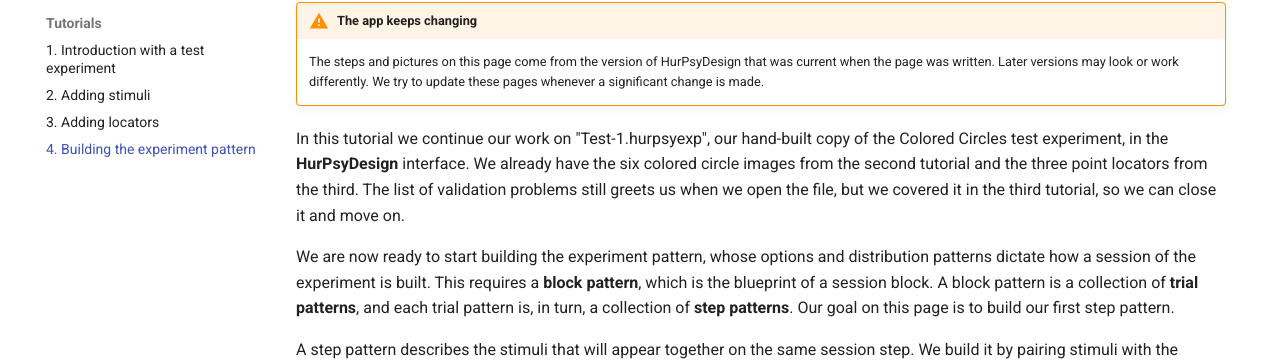
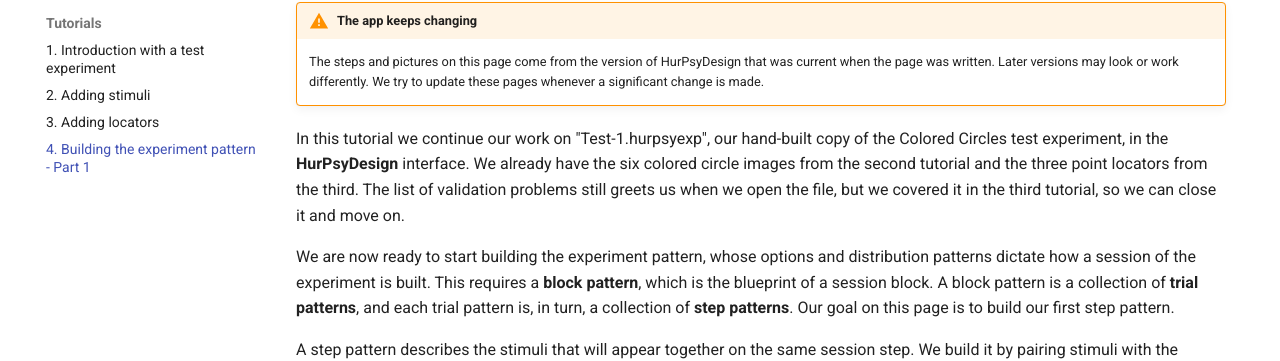
Before and after one commit to HurPsy/hurpsy.github.io, an MkDocs documentation site: the page built from docs/tutorial-4-experiment-pattern-1.md, in a window 1280 px wide. Shown: the part 178-539 px from the top of the page. Built offline with MkDocs 1.6.1 and Material for MkDocs 9.7.7, drawn with Linux system fonts in a browser that asks for light colours.

```diff
--- a/mkdocs.yml
+++ b/mkdocs.yml
@@ -54,4 +54,4 @@ nav:
       - "1. Introduction with a test experiment": tutorial-1-introduction.md
       - "2. Adding stimuli": tutorial-2-adding-stimuli.md
       - "3. Adding locators": tutorial-3-adding-locators.md
-      - "4. Building the experiment pattern": tutorial-4-experiment-pattern-1.md
+      - "4. Building the experiment pattern - Part 1": tutorial-4-experiment-pattern-1.md
```
